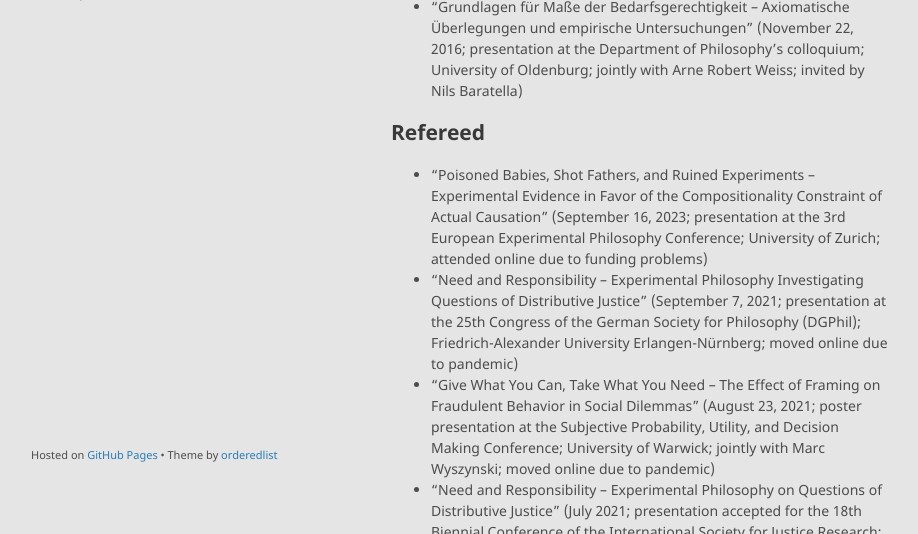
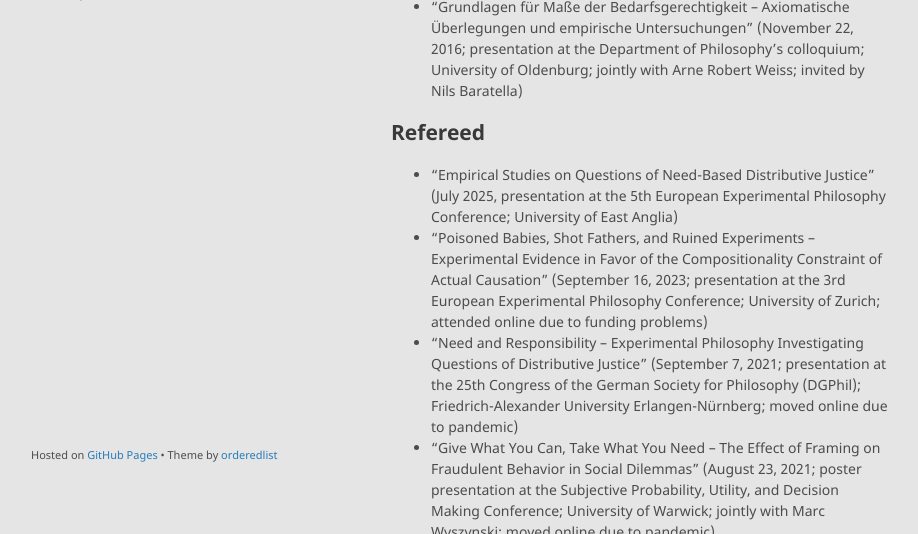
Before and after one commit to alephmembeth/alephmembeth.github.io, a Jekyll site: the page built from presentations.md, in a window 1280 px wide and 900 px high, cut to the strip 366-900 px from the top of the window. Shown: the whole strip, without its empty margins (179-1097 px from the left). Built offline with Jekyll 4.4.1, drawn with Linux system fonts in a browser that asks for light colours; our own code applies the rules of GitHub Pages for plain Markdown files.

Commit message:
Update presentations.md

```diff
--- a/presentations.md
+++ b/presentations.md
@@ -12,6 +12,7 @@
 
 ## Refereed
 
++ “Empirical Studies on Questions of Need-Based Distributive Justice” (July 2025, presentation at the 5th European Experimental Philosophy Conference; University of East Anglia)
 + “Poisoned Babies, Shot Fathers, and Ruined Experiments – Experimental Evidence in Favor of the Compositionality Constraint of Actual Causation” (September 16, 2023; presentation at the 3rd European Experimental Philosophy Conference; University of Zurich; attended online due to funding problems)
 + “Need and Responsibility – Experimental Philosophy Investigating Questions of Distributive Justice” (September 7, 2021; presentation at the 25th Congress of the German Society for Philosophy (DGPhil); Friedrich-Alexander University Erlangen-Nürnberg; moved online due to pandemic)
 + “Give What You Can, Take What You Need – The Effect of Framing on Fraudulent Behavior in Social Dilemmas” (August 23, 2021; poster presentation at the Subjective Probability, Utility, and Decision Making Conference; University of Warwick; jointly with Marc Wyszynski; moved online due to pandemic)
```
